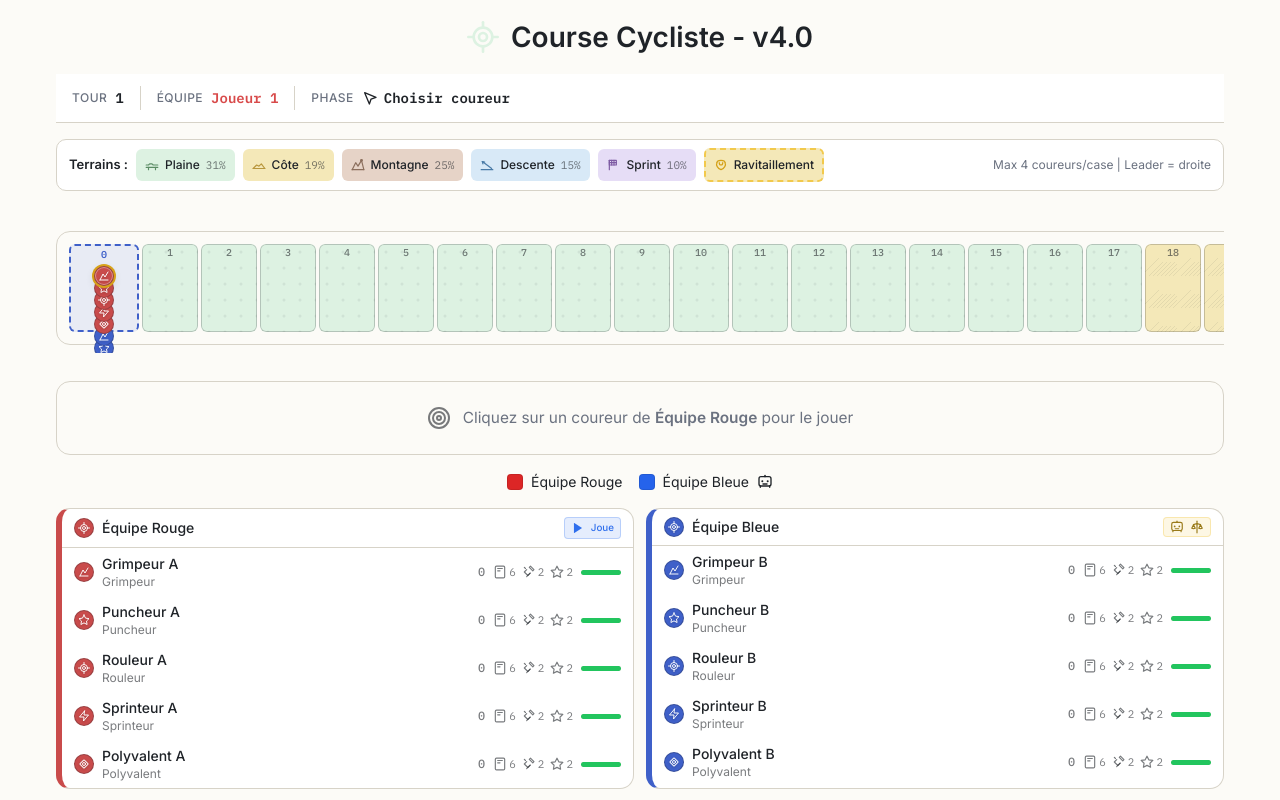
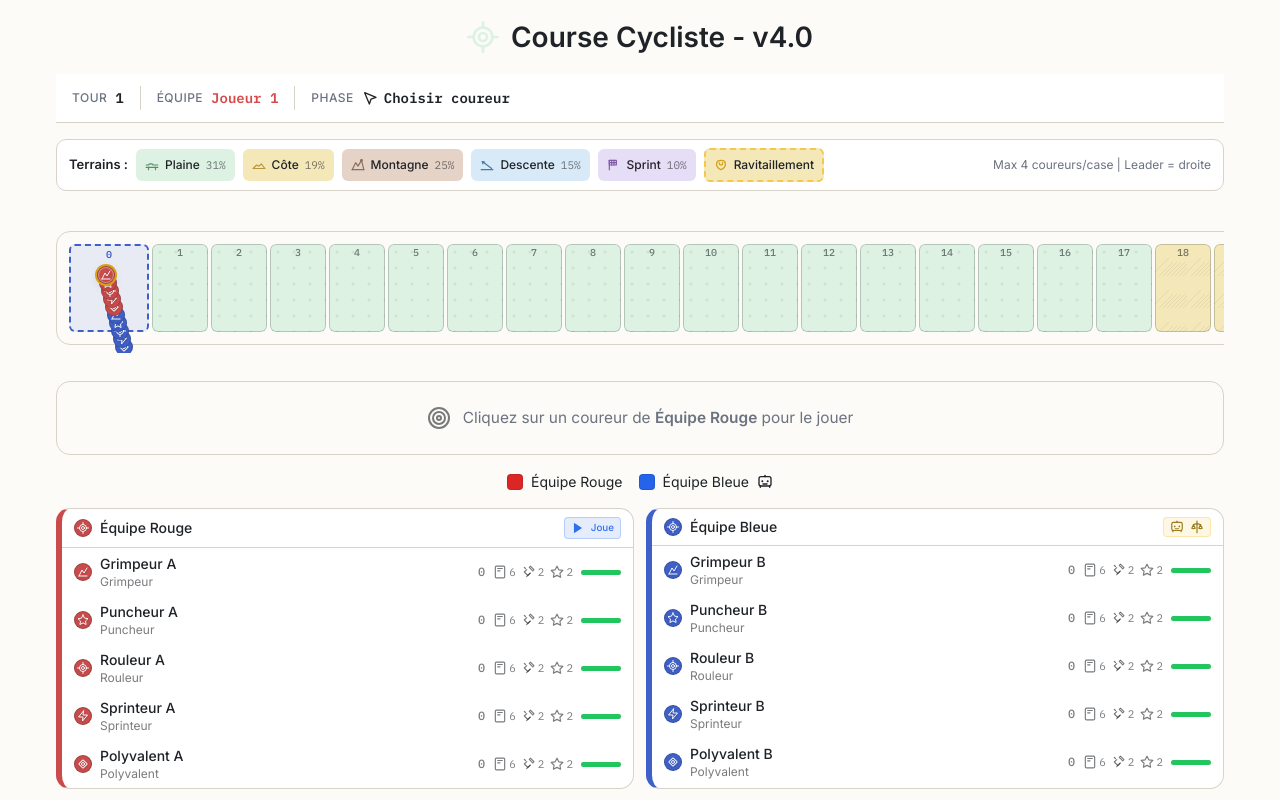
Before and after one commit to benabot/cycling-sim-game-game-code, a Vue app: page / in a window 1280 px wide. Both pictures are taken after a click on the button "Lancer la course !". Shown: the top 800 px of the page. Built offline with nearby package versions, Linux system fonts and the light colour scheme.

Commit message:
fix(track): tokens fit within cells, stacked at start
- Compact tokens: 22px (fits 2x2 grid in 56px cells)
- Mini tokens: 18px (for start cell stacks)
- Start stack: overlapping cards style (8px vertical offset)
- Hide specialty badges on compact/mini tokens
- No token overflow from cells

```diff
--- a/src/components/CourseBoard.vue
+++ b/src/components/CourseBoard.vue
@@ -283,25 +283,23 @@ function getAspirationInfo(riderId) {
 </script>
 
 <style scoped>
-/* Local overrides only - main styles in track.css */
-
 /* Track container - no vertical scroll */
 .track-container {
   overflow-x: auto;
   overflow-y: hidden;
 }
 
-/* Fixed height for cells: fit 2x2 compact tokens (28px each) */
+/* Fixed height for cells: fit 2x2 tokens (22px each) */
 .track-cell {
   height: 88px;
   width: 56px;
 }
 
-/* Riders container: 2x2 grid for max 4 compact tokens */
+/* Riders container: 2x2 grid for max 4 tokens */
 .track-cell-riders {
   display: grid;
-  grid-template-columns: repeat(2, 28px);
-  grid-template-rows: repeat(2, 28px);
+  grid-template-columns: repeat(2, 22px);
+  grid-template-rows: repeat(2, 22px);
   gap: 2px;
   justify-content: center;
   align-content: center;
@@ -310,37 +308,37 @@ function getAspirationInfo(riderId) {
 
 /* Start cell: contains stacked teams */
 .track-cell--start {
-  width: 70px;
+  width: 80px;
   height: 88px;
 }
 
 /* Start cell riders: teams side by side */
 .track-cell-riders-start {
   display: flex;
-  gap: 6px;
+  gap: 8px;
   flex: 1;
   justify-content: center;
   align-items: center;
   padding: 4px;
 }
 
-/* Each team stack at start - overlapping tokens */
+/* Each team stack at start - overlapping tokens like card pile */
 .track-start-stack {
   position: relative;
-  width: 20px;
-  height: 68px;
+  width: 24px;
+  height: 60px;
 }
 
 .track-start-token {
   position: absolute;
-  left: 0;
-  top: calc(var(--stack-index) * 12px);
+  left: calc(var(--stack-index) * 2px);
+  top: calc(var(--stack-index) * 8px);
   z-index: calc(10 - var(--stack-index));
   transition: transform 0.15s ease;
 }
 
 .track-start-token:hover {
-  transform: translateY(-2px) scale(1.1);
+  transform: translateY(-3px) scale(1.15);
   z-index: 20;
 }
 
@@ -351,7 +349,7 @@ function getAspirationInfo(riderId) {
 
 .track-finished-riders {
   display: grid;
-  grid-template-columns: repeat(3, 20px);
+  grid-template-columns: repeat(3, 18px);
   gap: 2px;
   justify-content: center;
 }
--- a/src/styles/tokens.css
+++ b/src/styles/tokens.css
@@ -174,22 +174,21 @@
 }
 
 /* ========================================
-   COMPACT VERSION (for lists, not track)
+   COMPACT VERSION (for track cells)
    ======================================== */
 
 .rider-token--compact {
-  width: 28px;
-  height: 28px;
-  font-size: 14px;
+  width: 22px;
+  height: 22px;
+  font-size: 12px;
   border-width: 1.5px;
+  box-shadow:
+    inset 0 0 0 1px rgba(246, 244, 239, 0.30),
+    0 1px 2px rgba(31, 35, 40, 0.1);
 }
 
 .rider-token--compact .rider-token-specialty {
-  width: 12px;
-  height: 12px;
-  font-size: 8px;
-  bottom: -2px;
-  right: -2px;
+  display: none;
 }
 
 /* ========================================
@@ -213,15 +212,19 @@
 }
 
 /* ========================================
-   MINI VERSION (for overview panels)
+   MINI VERSION (for start cell & overview)
    ======================================== */
 
 .rider-token--mini {
-  width: 20px;
-  height: 20px;
-  font-size: 11px;
+  width: 18px;
+  height: 18px;
+  font-size: 10px;
   border-width: 1px;
   box-shadow: none;
+}
+
+.rider-token--mini .rider-token-specialty {
+  display: none;
 }
 
 /* ========================================
```
